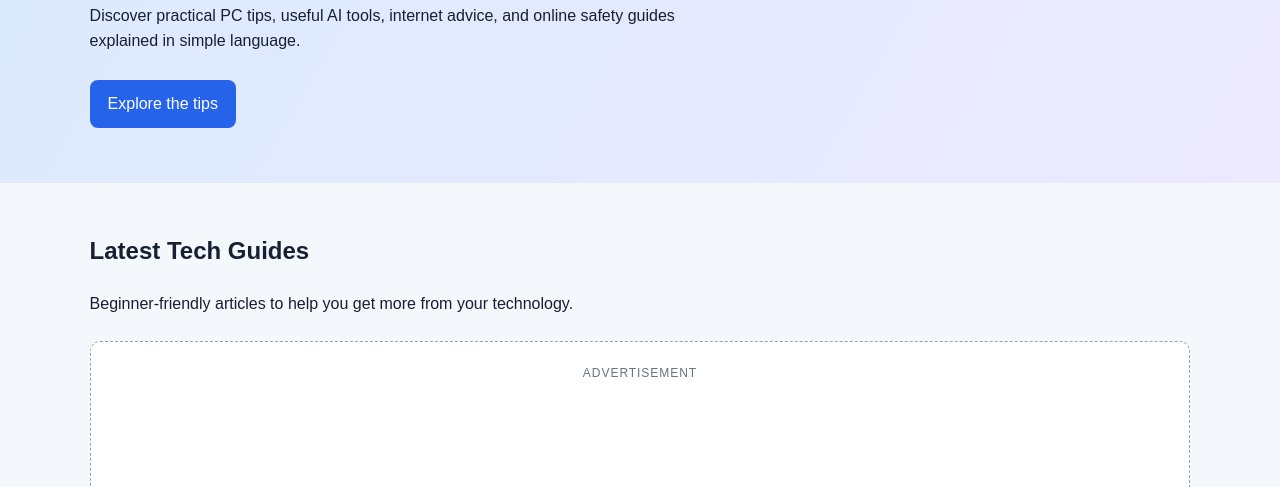
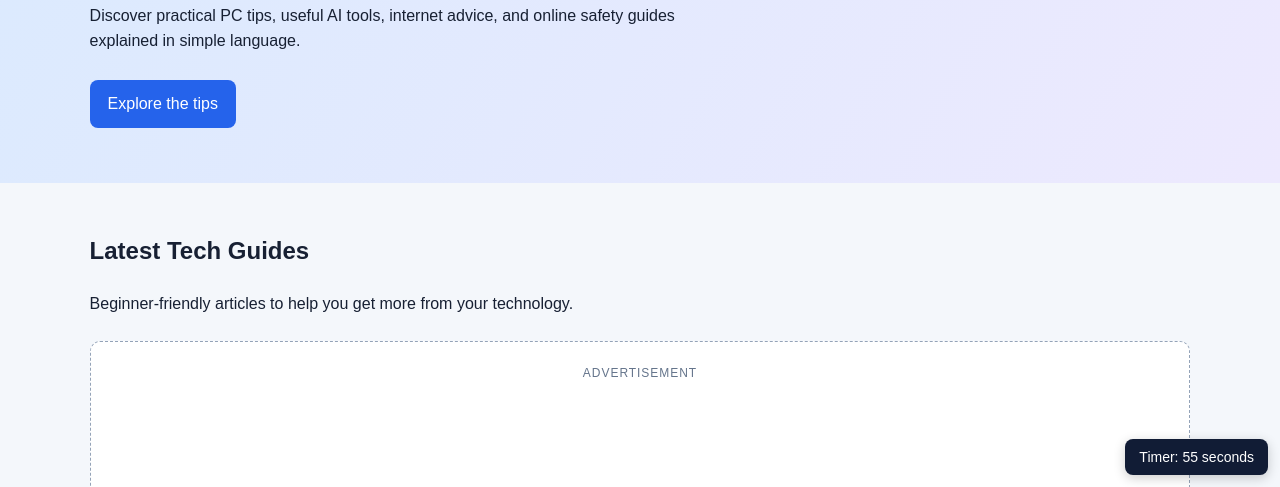
Before and after one commit to noxii16/techtips-hub, a plain HTML site: page index.html in a window 1280 px wide. Shown: the part 313-800 px from the top of the page. Drawn offline with Linux system fonts and the light colour scheme.

Commit message:
Update index.html

```diff
--- a/index.html
+++ b/index.html
@@ -1,3 +1,4 @@
+
 <!DOCTYPE html>
 <html lang="en">
 <head>
@@ -221,5 +222,36 @@
     <p>© 2026 TechTips Hub. Built for curious learners.</p>
     <p>Technology tips made simple.</p>
   </footer>
+
+  <!-- 60-second timer; does not refresh the ads -->
+  <div id="page-timer" role="status" aria-live="polite"
+       style="position:fixed;bottom:12px;right:12px;
+       background:#111c35;color:white;padding:10px 14px;
+       border-radius:8px;font:14px Arial,sans-serif;
+       z-index:9999;box-shadow:0 3px 12px #0003;">
+    Timer: 60 seconds
+  </div>
+
+  <script>
+    (() => {
+      if (window.techTipsTimerStarted) return;
+      window.techTipsTimerStarted = true;
+
+      let remaining = 60;
+      const display = document.getElementById("page-timer");
+      if (!display) return;
+
+      const timer = window.setInterval(() => {
+        remaining -= 1;
+
+        if (remaining > 0) {
+          display.textContent = `Timer: ${remaining} seconds`;
+        } else {
+          window.clearInterval(timer);
+          display.textContent = "60 seconds completed";
+        }
+      }, 1000);
+    })();
+  </script>
 </body>
 </html>
```
